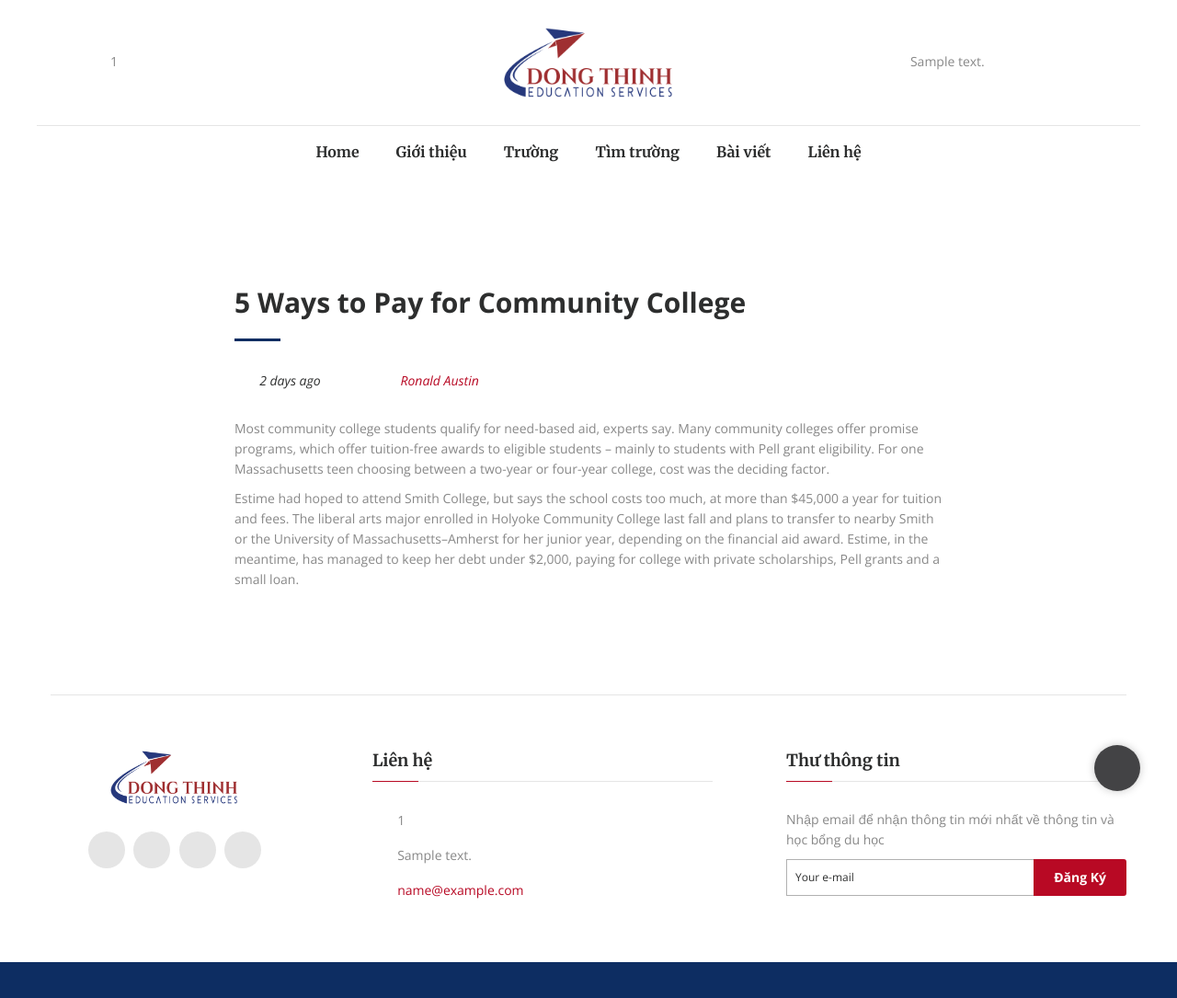
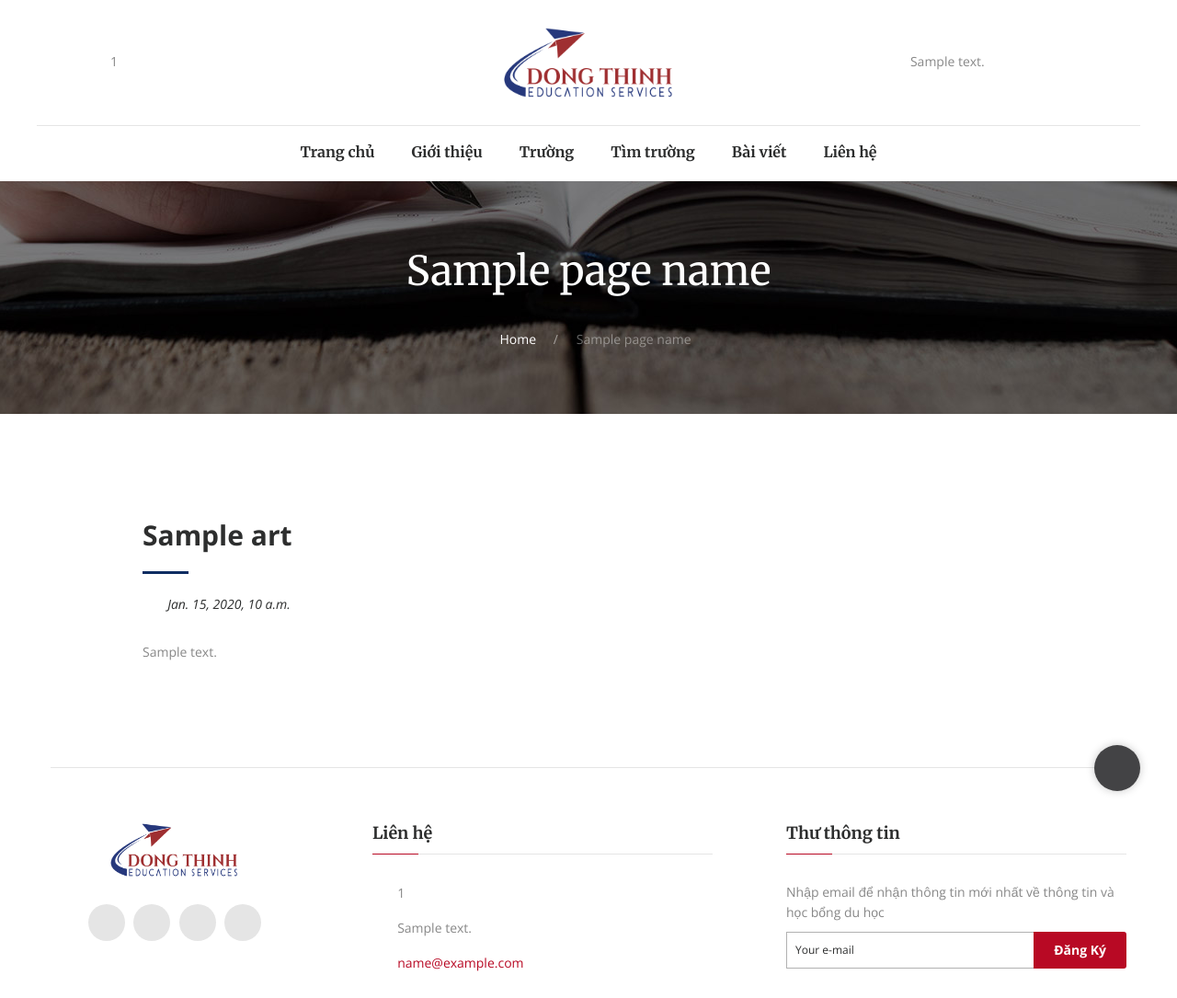
Before and after one commit to MrVu/DTE, a Django app: template main/templates/main/article_detail.html in a window 1280 px wide. Shown: the top 1085 px of the page at 92% size. Run offline with Django 3.2, Linux system fonts and the light colour scheme; the template is opened without the code that fills it: most values are stand-ins (such as "Sample title", 1, 10 or a date in 2020); some libraries are stand-ins or nearby versions; some web fonts are replaced.

Commit message:
some template

```diff
--- a/DTE/urls.py
+++ b/DTE/urls.py
@@ -28,6 +28,7 @@ urlpatterns = [
                   path('universities-filter/', views.universitiesFilter, name='universitiesFilter'),
                   path('universities/<int:university_id>', views.university_detail, name='university_detail'),
                   path('articles/', views.articles, name='articles'),
+                  path('articles/<int:article_id>', views.article_detail, name='article_detail'),
                   path('contact/', views.contact, name='contact'),
                   path('about-us/', views.about_us, name='about_us'),
               ] + static(settings.STATIC_URL, document_root=settings.STATIC_ROOT)
--- a/main/templates/main/article_detail.html
+++ b/main/templates/main/article_detail.html
@@ -2,23 +2,22 @@
 {% load static %}
 {% load widget_tweaks %}
 {% block content %}
+    {% include 'main/breadcrumb.html' %}
 <section class="section novi-background bg-cover section-70 section-md-114 bg-default">
             <div class="shell">
                 <div class="range range-50 range-xs-center">
-                    <div class="cell-sm-8 cell-md-8 text-md-left">
-                        <h3 class="text-bold"> 5 Ways to Pay for Community College </h3>
+                    <div class="cell-sm-10 cell-md-10 text-md-left">
+                        <h3 class="text-bold"> {{ art.title }} </h3>
                         <hr class="divider bg-madison hr-md-left-0">
                         <div class="offset-md-top-20 offset-top-10">
                             <ul class="post-news-meta list list-inline list-inline-xl">
-                                <li><span class="icon novi-icon icon-xs mdi mdi-calendar-clock text-middle text-madison"></span><span class="text-middle inset-left-10 text-italic text-black">2 days ago</span></li>
-                                <li><span class="icon novi-icon icon-xs mdi mdi-account text-middle text-madison"></span><span class="text-middle inset-left-10 text-italic text-primary">Ronald Austin</span></li>
+                                <li><span class="icon novi-icon icon-xs mdi mdi-calendar-clock text-middle text-madison"></span><span class="text-middle inset-left-10 text-italic text-black">{{ art.date }}</span></li>
                             </ul>
                         </div>
                         <div class="offset-top-30">
                             <div class="offset-top-30">
-                                <p>Most community college students qualify for need-based aid, experts say. Many community colleges offer promise programs, which offer tuition-free awards to eligible students – mainly to students with Pell grant eligibility. For one Massachusetts teen choosing between a two-year or four-year college, cost was the deciding factor.</p>
+                                {{ art.body|safe }}
                             </div>
-                            <p>Estime had hoped to attend Smith College, but says the school costs too much, at more than $45,000 a year for tuition and fees. The liberal arts major enrolled in Holyoke Community College last fall and plans to transfer to nearby Smith or the University of Massachusetts–Amherst for her junior year, depending on the financial aid award. Estime, in the meantime, has managed to keep her debt under $2,000, paying for college with private scholarships, Pell grants and a small loan.</p>
                         </div>
                     </div>
                 </div>
--- a/main/templates/main/articles.html
+++ b/main/templates/main/articles.html
@@ -14,7 +14,7 @@
                     <div class="col-xs-12 col-sm-6 col-md-4 isotope-item">
                         <article class="post-course"><a href="#"></a>
                             <div class="post-news-body">
-                                <h6><a href="#">{{ art.title|truncatewords:10 }}</a></h6>
+                                <h6><a href="{% url 'article_detail' article_id=art.id %}">{{ art.title|truncatewords:10 }}</a></h6>
                                 <div class="offset-top-10">
                                     <p>{{ art.body|safe|truncatewords_html:15 }}</p>
                                 </div>
@@ -24,8 +24,8 @@
                                 </div>
                                 <div class="post-course-meta offset-top-20"><span
                                         class="text-middle text-black"><a
-                                        href="#">Đọc thêm</a></span><span
-                                        class="icon inset-left-10 novi-icon icon-xs text-middle text-madison mdi-arrow-right mdi"></span>
+                                        href="{% url 'article_detail' article_id=art.id %}">Đọc thêm</a></span>
+                                    <span class="icon inset-left-10 novi-icon icon-xs text-middle text-madison mdi-arrow-right mdi"></span>
                                 </div>
                             </div>
                         </article>
--- a/main/templates/main/header.html
+++ b/main/templates/main/header.html
@@ -62,7 +62,7 @@
                                     </div>
                                 </div>
                                 <ul class="rd-navbar-nav">
-                                    <li><a href="{% url 'index' %}">Home</a></li>
+                                    <li><a href="{% url 'index' %}">Trang chủ</a></li>
                                     <li><a href="{% url 'about_us' %}">Giới thiệu</a></li>
                                     <li><a href="{% url 'universities' %}">Trường</a></li>
                                     <li><a href="{% url 'universitiesFilter' %}">Tìm trường</a></li>
--- a/main/templates/main/index.html
+++ b/main/templates/main/index.html
@@ -261,7 +261,7 @@
                     <div class="col-xs-12 col-sm-6 col-md-4 isotope-item">
                         <article class="post-news">
                             <div class="post-news-body">
-                                <h6><a href="#"> {{ article.title|truncatewords:12 }}</a></h6>
+                                <h6><a href="{% url 'article_detail' article_id=article.id %}"> {{ article.title|truncatewords:12 }}</a></h6>
                                 <div class="offset-top-20">
                                     <p>{{ article.body|safe|truncatewords_html:20 }}</p>
                                 </div>
--- a/main/templates/main/universitiesFilter.html
+++ b/main/templates/main/universitiesFilter.html
@@ -43,7 +43,7 @@
                                     Ngân sách</label>
                             </div>
                             <div class="col-lg-8">
-                                {% render_field form.budget type="range" class="slider" id="myRange" data-slider-id='ex1Slider' class="form-control form-range" min="10000" max="30000" step="1" %}
+                                {% render_field form.budget type="range" class="slider" id="myRange" data-slider-id='ex1Slider' class="form-control form-range" min="10000" max="20000" step="1" %}
                                 <p><span id="demo"></span>£/năm</p>
                             </div>
                         </div>
--- a/main/views.py
+++ b/main/views.py
@@ -27,7 +27,6 @@ def universitiesFilter(request):
             unies = University.objects.filter(subjects=form.cleaned_data['subject']).filter(
                 cities=form.cleaned_data['cities']).filter(Q(level__levelName=form.cleaned_data['level']) & Q(
                 level__feeAYear__lte=form.cleaned_data['budget']))
-            print(unies)
     return render(request, 'main/universitiesFilter.html',
                   context={'unies': unies, 'form': form, 'page_name': page_name})
 
```
